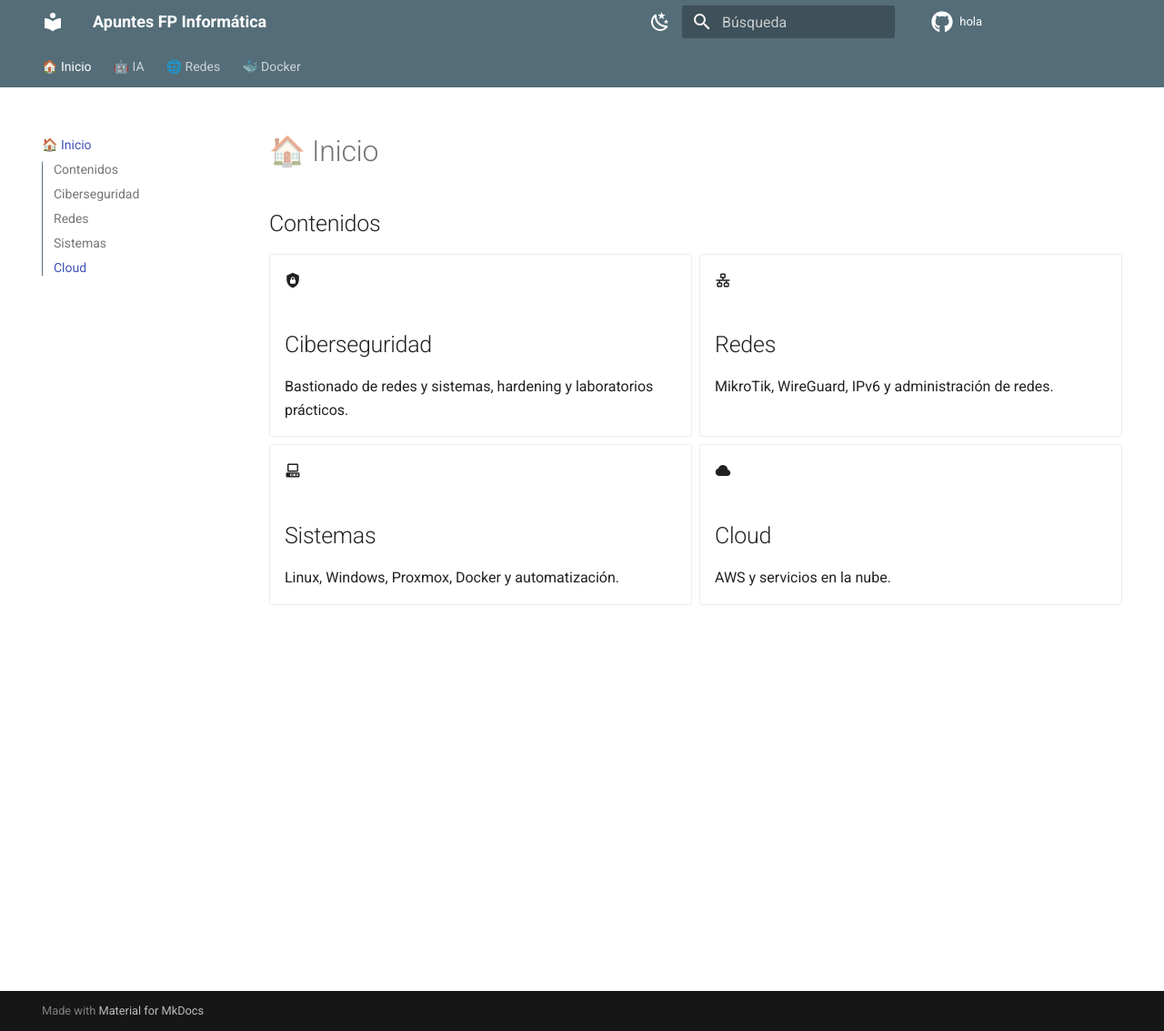
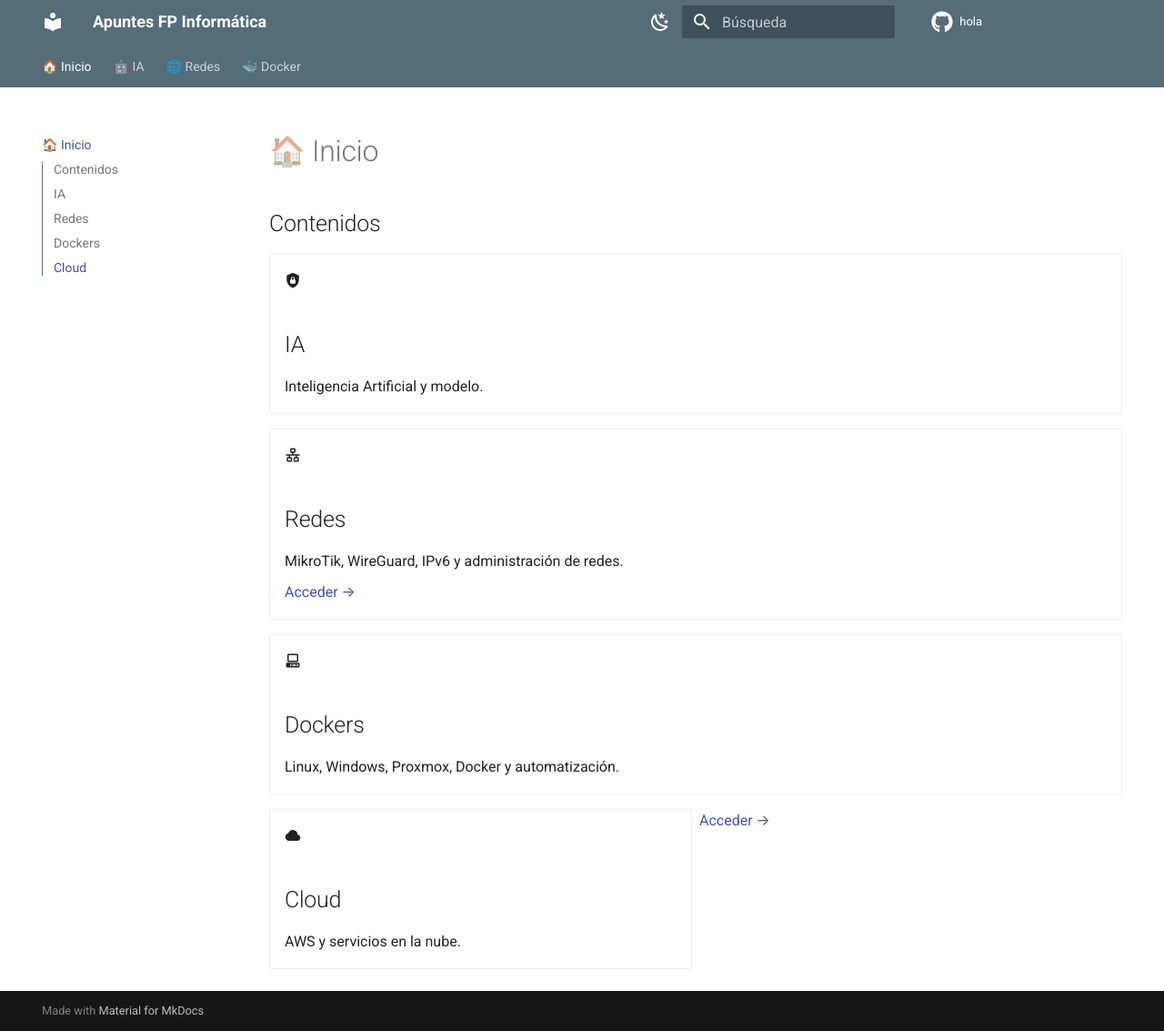
Before and after one commit to fcuadradoa01/hola, an MkDocs documentation site: the page built from docs/index.md, in a window 1280 px wide and 1133 px high. Shown: the whole window at 91% size. Built offline with MkDocs 1.6.1 and Material for MkDocs 9.7.7, drawn with Linux system fonts in a browser that asks for light colours; comment, search, counter and statistics services are not loaded.

Commit message:
Revise topics and links in index.md
Updated sections for AI, Dockers, and added links.

```diff
--- a/docs/index.md
+++ b/docs/index.md
@@ -4,9 +4,13 @@
 
 - :material-shield-lock:
 
-    ## Ciberseguridad
+    ## IA
 
-    Bastionado de redes y sistemas, hardening y laboratorios prácticos.
+    Inteligencia Artificial y modelo.
+
+</div>
+
+<div class="grid cards" markdown>
 
 - :material-lan:
 
@@ -14,11 +18,21 @@
 
     MikroTik, WireGuard, IPv6 y administración de redes.
 
+    <a href="redes/" markdown>Acceder →</a>
+
+</div>
+
+<div class="grid cards" markdown>
+
 - :material-desktop-classic:
 
-    ## Sistemas
+    ## Dockers
 
     Linux, Windows, Proxmox, Docker y automatización.
+
+</div>
+
+<div class="grid cards" markdown>
 
 - :material-cloud:
 
@@ -26,4 +40,6 @@
 
     AWS y servicios en la nube.
 
+   <a href="redes/" markdown>Acceder →</a>
+
 </div>
```
